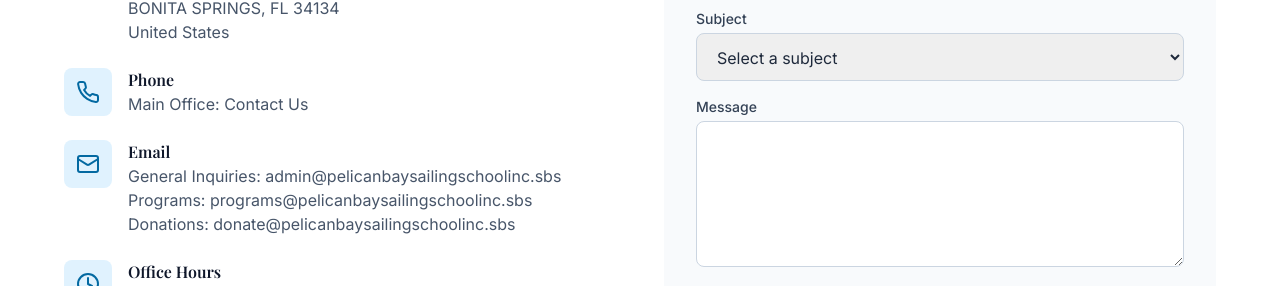
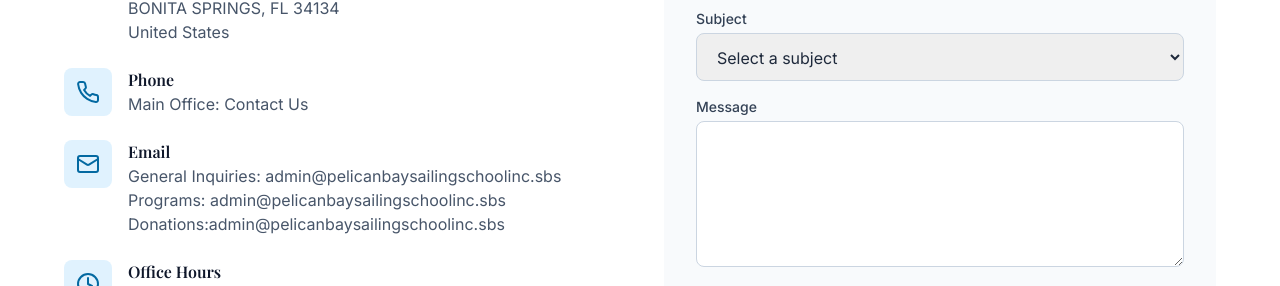
Before and after one commit to irmafiguero199/nurses-nook, a React (Vite) app in the folder nurses-nook-website/: page /contact in a window 1280 px wide. Shown: the part 715-1001 px from the top of the page. Built offline with nearby package versions, Linux system fonts and the light colour scheme.

Commit message:
Update contact email addresses for inquiries

```diff
--- a/nurses-nook-website/src/pages/Contact.jsx
+++ b/nurses-nook-website/src/pages/Contact.jsx
@@ -57,8 +57,8 @@
                   <div>
                     <h3 className="font-semibold text-slate-900">Email</h3>
                     <p className="text-slate-600">General Inquiries: admin@pelicanbaysailingschoolinc.sbs</p>
-                    <p className="text-slate-600">Programs: programs@pelicanbaysailingschoolinc.sbs</p>
-                    <p className="text-slate-600">Donations: donate@pelicanbaysailingschoolinc.sbs</p>
+                    <p className="text-slate-600">Programs: admin@pelicanbaysailingschoolinc.sbs</p>
+                    <p className="text-slate-600">Donations:admin@pelicanbaysailingschoolinc.sbs</p>
                   </div>
                 </div>
                 <div className="flex items-start gap-4">
```
